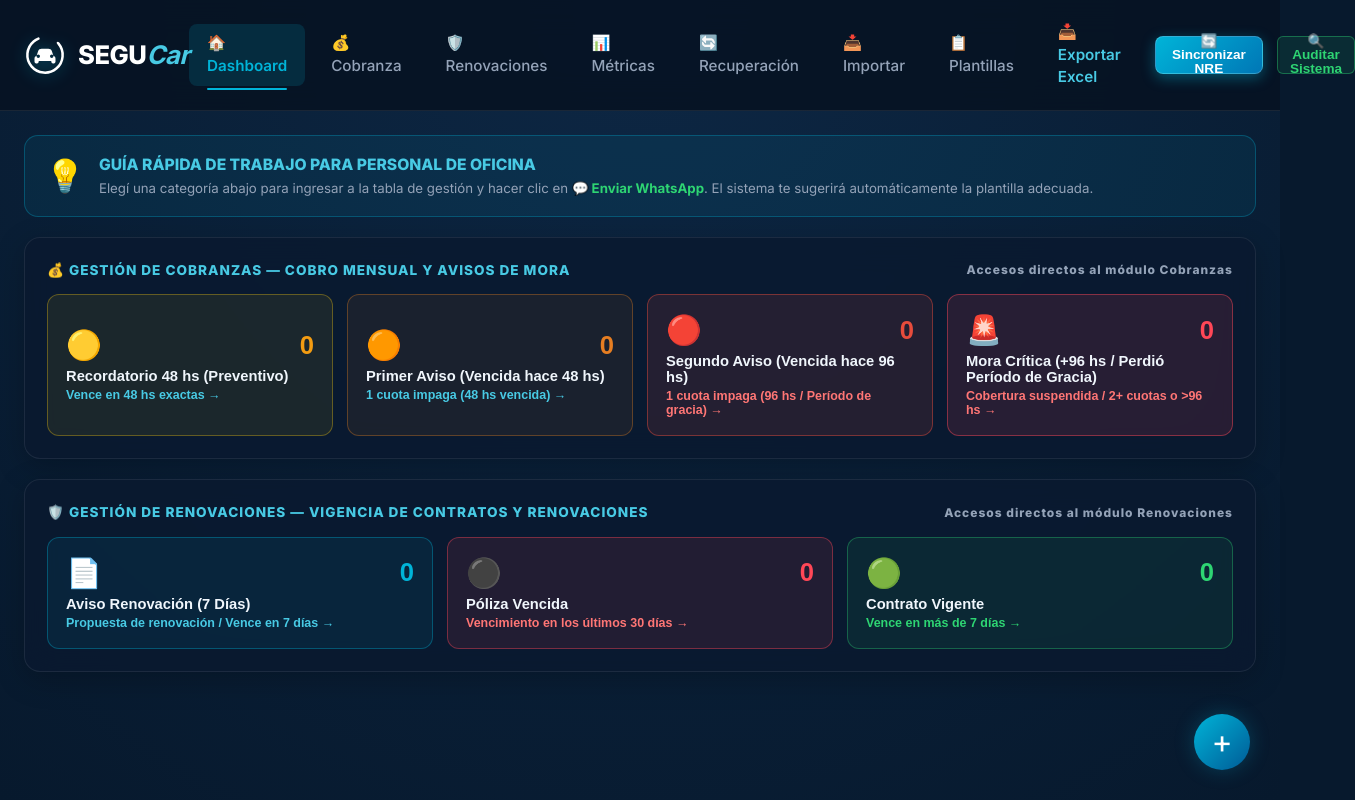
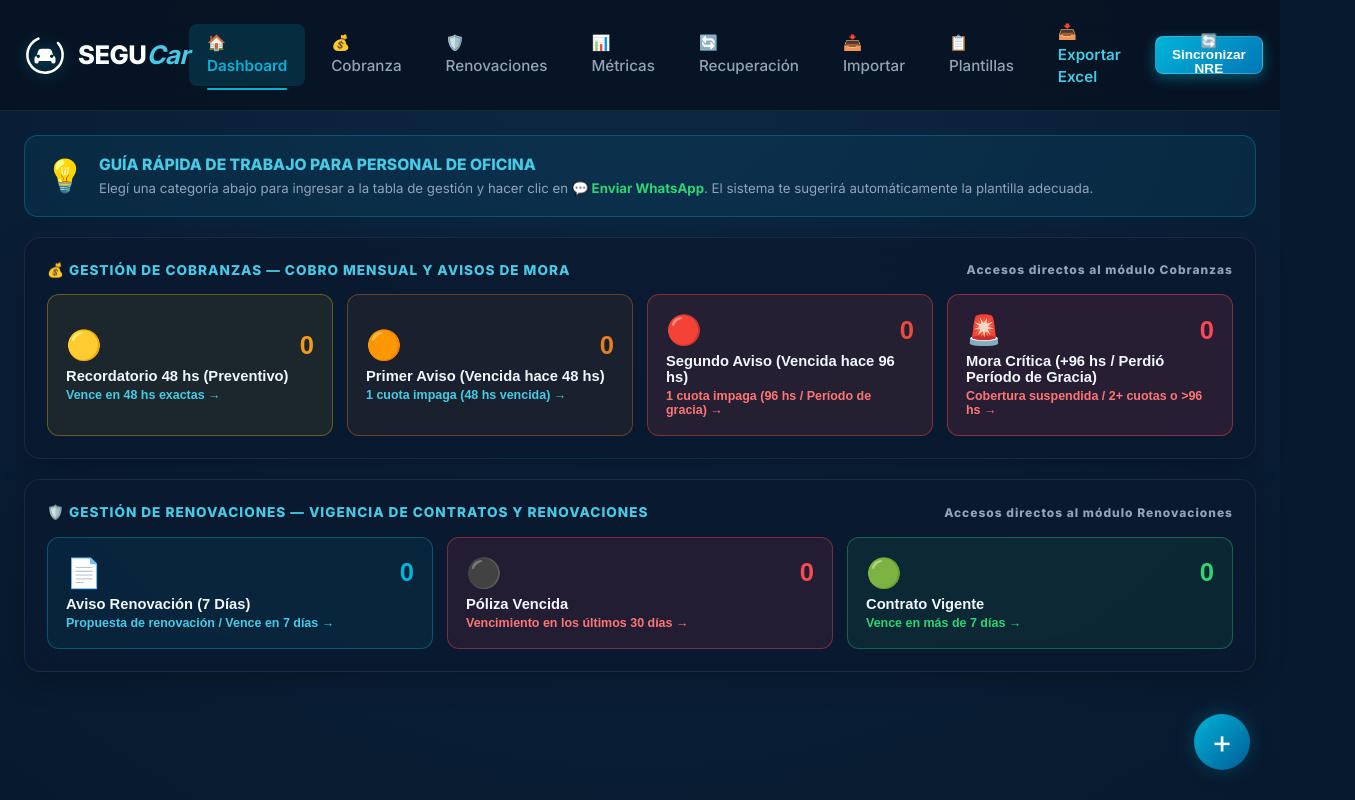
Before and after one commit to segucar/segucar, a website: page public/index.html in a window 1280 px wide. Shown: the whole page, 1355 px wide, since content can reach past the window. Drawn offline with Linux system fonts and the light colour scheme; no server answers.

Commit message:
Remove Auditar Sistema button from UI navbar while keeping backend endpoint intact

```diff
--- a/public/index.html
+++ b/public/index.html
@@ -29,7 +29,6 @@
         <a href="plantillas.html" class="nav-link">📋 Plantillas</a>
         <a href="/api/exportar-excel" class="nav-link" style="color:var(--accent-cyan-light); font-weight:600;">📥 Exportar Excel</a>
         <button class="btn btn-sm btn-primary" id="btnSyncNRE" onclick="triggerSyncNRE()" style="gap:6px; margin-left:8px; display:inline-flex; align-items:center;">🔄 Sincronizar NRE</button>
-        <button class="btn btn-sm btn-ghost" id="btnAuditarSistema" onclick="ejecutarAuditoriaSistema()" style="color:#2ed573; border:1px solid rgba(46,213,115,0.4); background:rgba(46,213,115,0.1); font-weight:700; gap:6px; margin-left:6px; display:inline-flex; align-items:center;">🔍 Auditar Sistema</button>
       </div>
     </div>
   </nav>
--- a/public/js/app.js
+++ b/public/js/app.js
@@ -240,21 +240,6 @@ function exportarExcel() {
   window.open('/api/exportar-excel', '_blank');
 }
 
-async function ejecutarAuditoriaSistema() {
-  try {
-    showToast('Ejecutando auditoría de integridad...', 'info');
-    const res = await fetch('/api/auditoria');
-    const data = await res.json();
-    if (data.status === 'ok') {
-      const m = data.metricas;
-      const msg = `🔍 AUDITORÍA SEGUCar COMPLETADA:\n${data.mensaje}\n\n• Hoja 1 (Pólizas Activas con Teléfono): ${m.hoja1_activas_con_telefono}\n• Hoja 2 (Sin Teléfono / Saneamiento): ${m.hoja2_activas_sin_telefono}\n• Pólizas Vencidas (1-30 días pasados): ${m.polizas_vencidas_30_dias}\n• Hoja 3 (Históricas y Bajas DB): ${m.hoja3_historicas_bajas}`;
-      alert(msg);
-      showToast('✅ Auditoría Aprobada — 0 Anomalías', 'success');
-    }
-  } catch (err) {
-    showToast('Error al auditar: ' + err.message, 'error');
-  }
-}
 
 function setupEventListeners() {
   const searchInput = getEl('searchInput');
```
